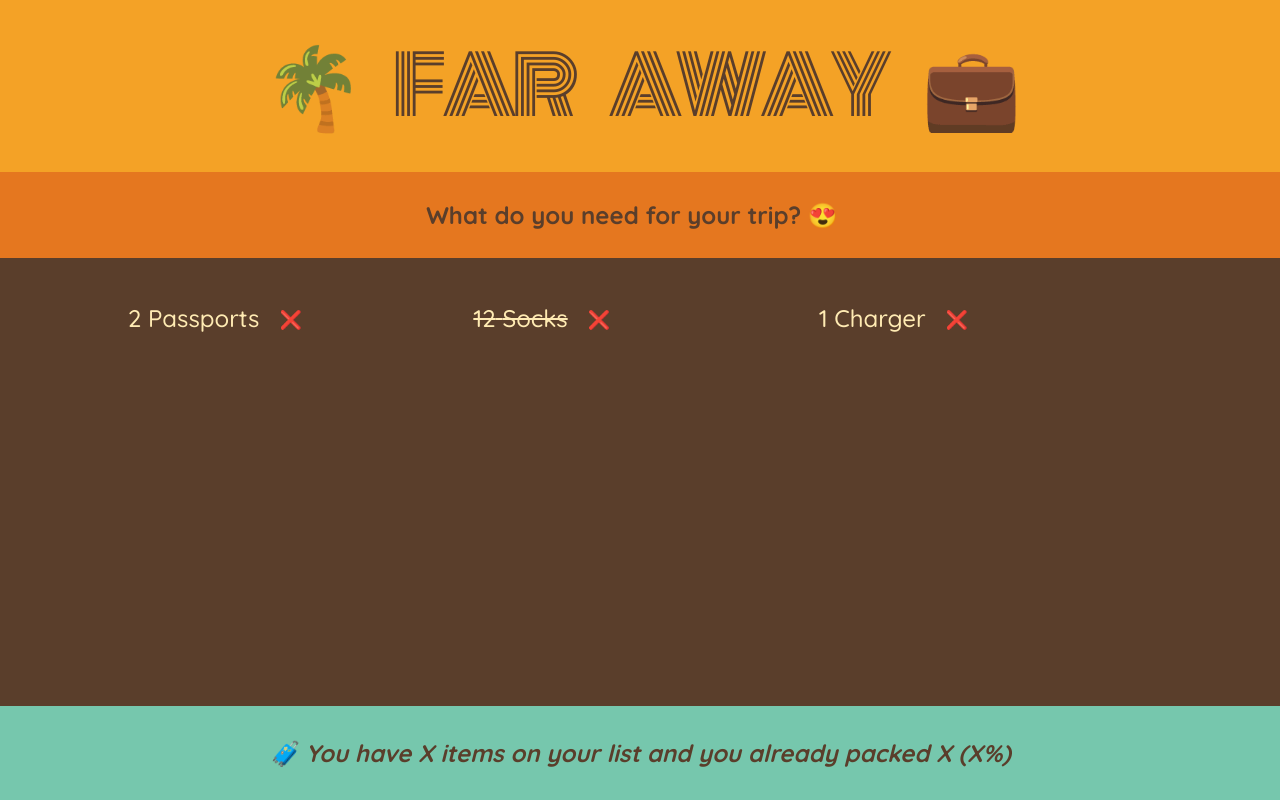
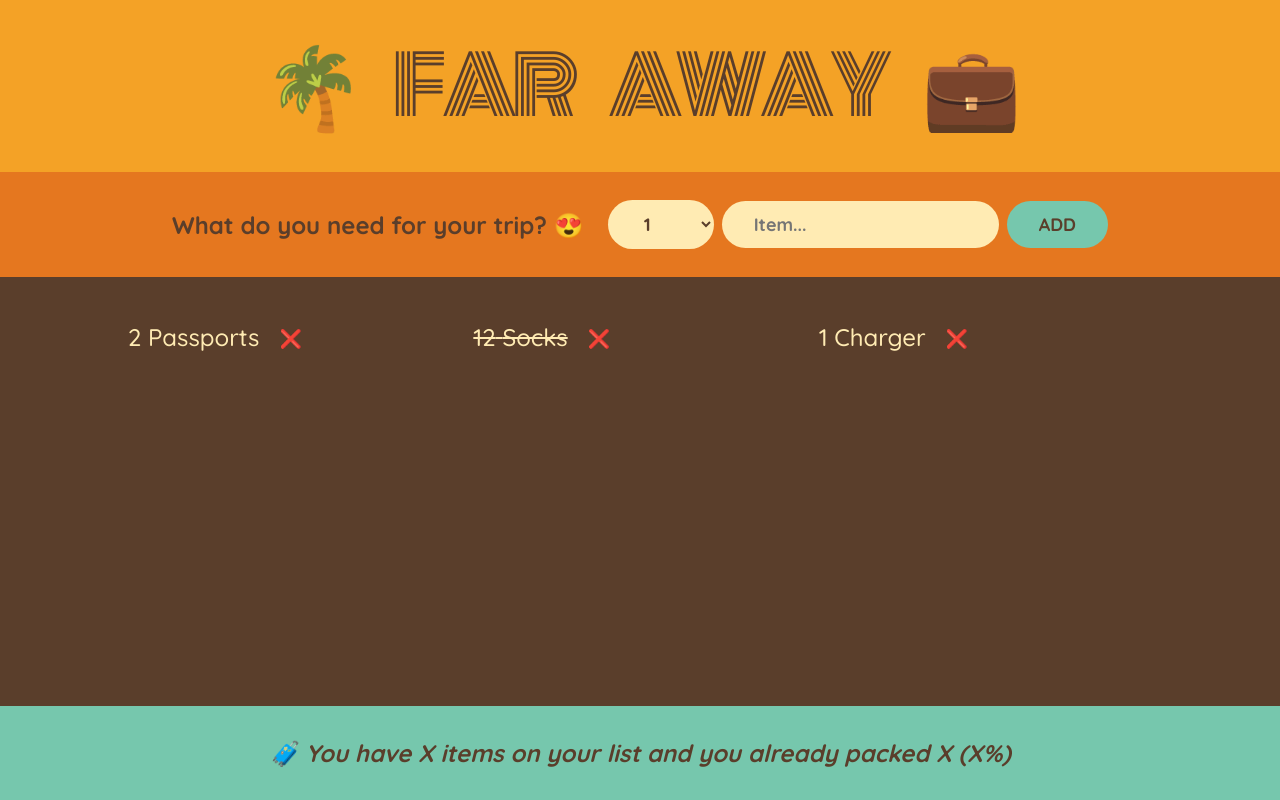
Before and after one commit to Therakar/travel-list, a React (Create React App) app: page / in a window 1280 px wide. Built offline with nearby package versions, Linux system fonts and the light colour scheme.

Commit message:
Form implementation

```diff
--- a/src/App.js
+++ b/src/App.js
@@ -1,7 +1,9 @@
+import { useState } from "react";
+
 const initialItems = [
   { id: 1, description: "Passports", quantity: 2, packed: false },
   { id: 2, description: "Socks", quantity: 12, packed: true },
-  { id: 2, description: "Charger", quantity: 1, packed: false },
+  { id: 3, description: "Charger", quantity: 1, packed: false },
 ];
 
 export default function App() {
@@ -18,19 +20,53 @@
 function Logo() {
   return <h1>🌴 Far Away 💼</h1>;
 }
+
 function Form() {
+  const [description, setDescription] = useState("");
+  const [quantity, setQuantity] = useState(1);
+
+  function handleSubmit(e) {
+    e.preventDefault();
+
+    if (!description) return;
+
+    const newItem = { description, quantity, packed: false, id: Date.now() };
+    console.log(newItem);
+
+    setDescription("");
+    setQuantity(1);
+  }
+
   return (
-    <div className="add-form">
+    <form className="add-form" onSubmit={handleSubmit}>
       <h3>What do you need for your trip? 😍</h3>
-    </div>
+      <select
+        value={quantity}
+        onChange={(e) => setQuantity(Number(e.target.value))}
+      >
+        {Array.from({ length: 20 }, (_, i) => i + 1).map((num) => (
+          <option value={num} key={num}>
+            {num}
+          </option>
+        ))}
+      </select>
+      <input
+        type="text"
+        placeholder="Item..."
+        value={description}
+        onChange={(e) => setDescription(e.target.value)}
+      />
+      <button>Add</button>
+    </form>
   );
 }
+
 function PackingList() {
   return (
     <div className="list">
       <ul>
         {initialItems.map((item) => (
-          <Item item={item} />
+          <Item item={item} key={item.id} />
         ))}
       </ul>
     </div>
--- a/src/index.css
+++ b/src/index.css
@@ -94,7 +94,7 @@
 .list ul {
   list-style: none;
   width: 80%;
-  overflow: scroll;
+  overflow: hidden;
 
   display: grid;
   grid-template-columns: repeat(auto-fit, minmax(250px, 1fr));
```
